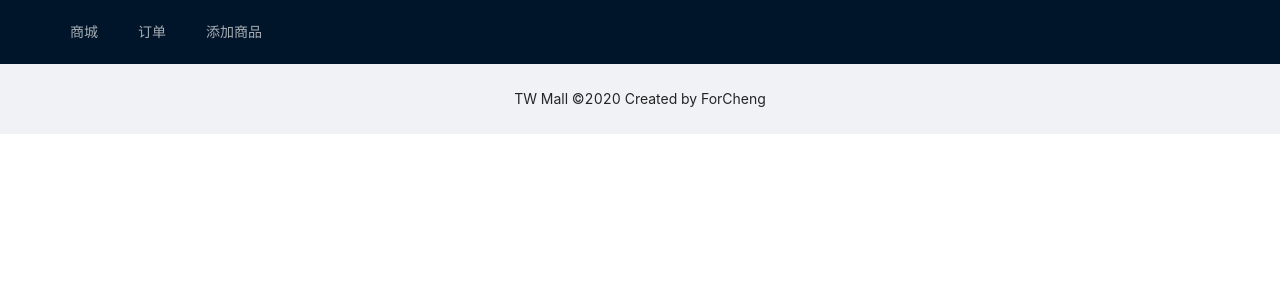
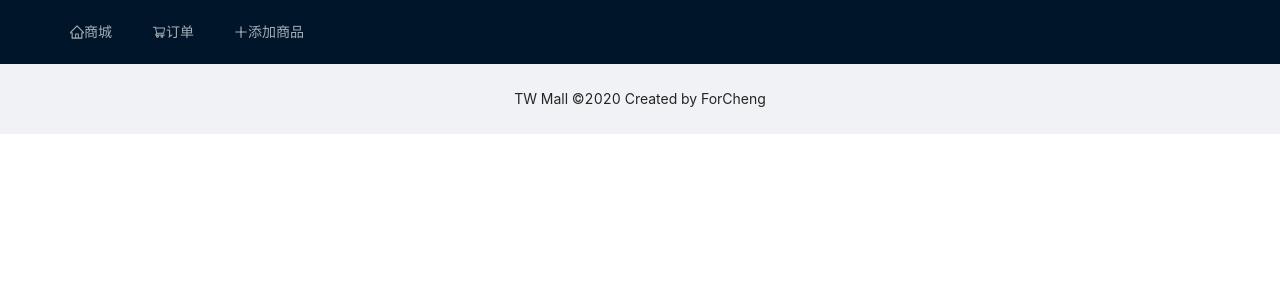
Before and after one commit to YIFANXIAO/webDevQuizFrontEnd, a React app: page / in a window 1280 px wide. Shown: the top 300 px of the page. Built offline with nearby package versions, Linux system fonts and the light colour scheme.

Commit message:
[XiaoYiFan] feat : add head icon

```diff
--- a/src/components/header/MyHeader.js
+++ b/src/components/header/MyHeader.js
@@ -1,6 +1,7 @@
 import React from 'react';
 import { Layout, Menu} from 'antd';
 import {Link} from 'react-router-dom'
+import { ShoppingCartOutlined, HomeOutlined, PlusOutlined } from '@ant-design/icons'
 const {Header} = Layout;
 
 class MyHeader extends React.Component{
@@ -8,9 +9,9 @@ class MyHeader extends React.Component{
         return (
             <Header>
                 <Menu theme="dark" mode="horizontal">
-                    <Menu.Item key="1"><Link to='/mall'>商城</Link></Menu.Item>
-                    <Menu.Item key="2"><Link to='/orders'>订单</Link></Menu.Item>
-                    <Menu.Item key="3"><Link to='/add-product'>添加商品</Link></Menu.Item>
+                    <Menu.Item key="1"><Link to='/mall'><HomeOutlined />商城</Link></Menu.Item>
+                    <Menu.Item key="2"><Link to='/orders'><ShoppingCartOutlined />订单</Link></Menu.Item>
+                    <Menu.Item key="3"><Link to='/add-product'><PlusOutlined />添加商品</Link></Menu.Item>
                 </Menu>
             </Header>
         )
```
